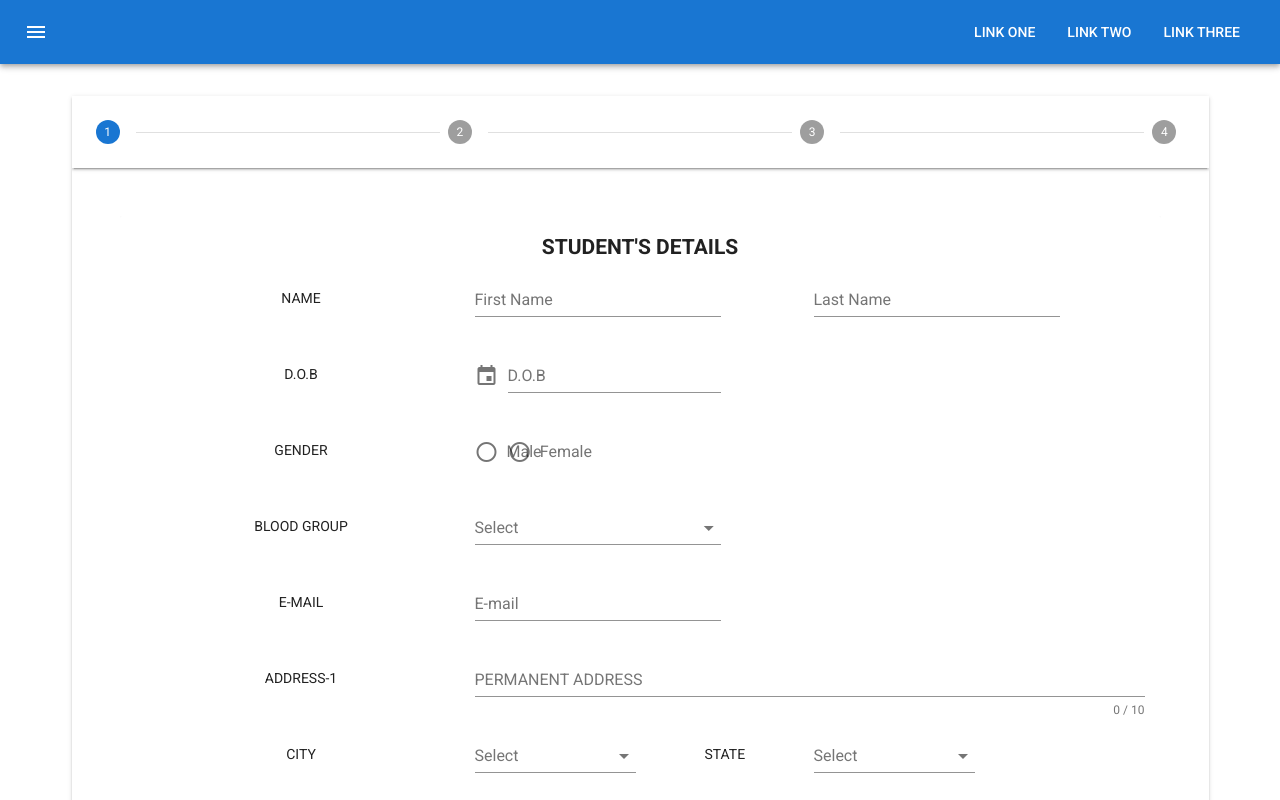
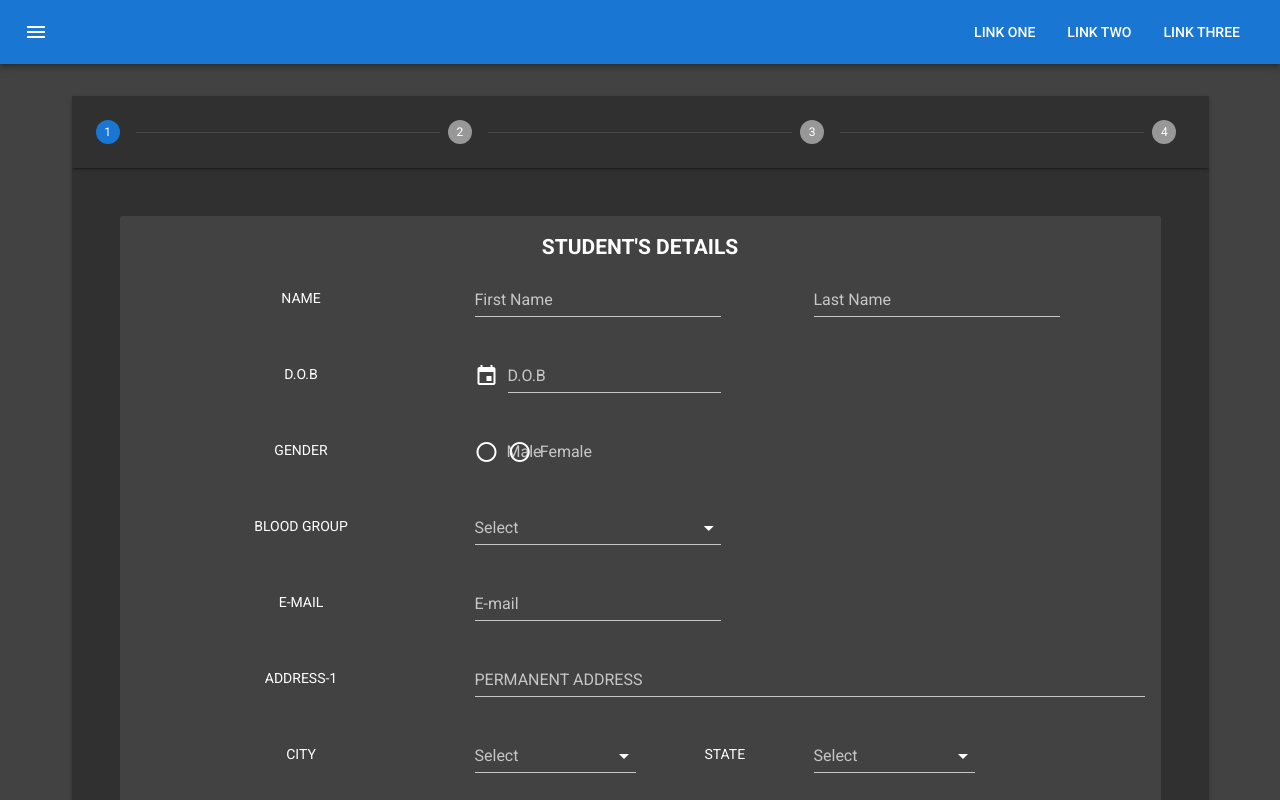
Before and after one commit to baibhabmondal/skylimRegister, a Vue app: page /#/admission in a window 1280 px wide. Shown: the top 800 px of the page. Built offline with nearby package versions, Linux system fonts and the light colour scheme; what vue-form-wizard would draw is missing.

Commit message:
second commit

```diff
--- a/package.json
+++ b/package.json
@@ -11,6 +11,7 @@
     "build": "node build/build.js"
   },
   "dependencies": {
+    "simple-vue-validator": "^0.15.0",
     "vue": "^2.5.2",
     "vue-form-wizard": "^0.8.4",
     "vue-router": "^3.0.1",
--- a/src/components/admission/index.vue
+++ b/src/components/admission/index.vue
@@ -1,6 +1,6 @@
 <template>
-    <div id="app">
-        <v-app id="inspire">
+    <div id="app" >
+        <v-app id="inspire" dark>
             <v-card>
             <navbar class="mb-2"></navbar>
 
@@ -35,6 +35,11 @@
                             </v-stepper-content>
                             <v-stepper-content step="3">
                                 <three></three>
+                                <v-btn color="primary" @click.native="e1 = 4">Continue</v-btn>
+                                <v-btn flat>Cancel</v-btn>
+                            </v-stepper-content>
+                              <v-stepper-content step="4">
+                                <four></four>
                                 <v-btn color="primary" @click.native="e1 = 1">Continue</v-btn>
                                 <v-btn flat>Cancel</v-btn>
                             </v-stepper-content>
@@ -56,7 +61,7 @@ import navbar from './../navbar.vue'
 import one from './steps/one.vue'
 import two from './steps/two.vue'
 import three from './steps/three.vue'
-
+import four from './steps/four.vue'
 export default {
   data () {
     return {
@@ -97,6 +102,6 @@ export default {
           this.e1--;
       }
   },
-  components:{navbar,one,two,three}
+  components:{navbar,one,two,three,four}
 }
 </script>
--- /dev/null
+++ b/src/components/admission/steps/four.vue
@@ -0,0 +1,117 @@
+
+<template>
+    <div>
+        <div class="form-group col-md-12">
+            <label for="logo" class="control-label">Attachments</label>
+            <br><br>
+             <div class="col-md-12">
+                <input type="file" multiple="multiple" id="attachments" @change="uploadFieldChange">
+                <hr>
+                <div class="col-md-12">
+                    <div class="attachment-holder animated fadeIn" v-cloak v-for="(attachment, index) in attachments">
+                        <span class="label label-primary">{{ attachment.name + ' (' + Number((attachment.size / 1024 / 1024).toFixed(1)) + 'MB)'}}</span>
+                        <span class="" style="background: red; cursor: pointer;" @click="removeAttachment(attachment)"><button class="btn btn-xs btn-danger">Remove</button></span>
+                    </div>
+                </div>
+             </div>
+             <br><br>
+             <button class="btn btn-primary" >Upload</button>
+        </div>
+    </div>
+</template>
+<script>
+    export default {
+        props: [
+            'settings'
+        ],
+        data() {
+            return {
+                // You can store all your files here
+                attachments: [],
+                // Each file will need to be sent as FormData element
+                data: new FormData(),
+                errors: {
+                },
+                percentCompleted: 0, // You can store upload progress 0-100 in value, and show it on the screen
+            }
+        },
+        watch: {
+        },
+        computed: {
+        },
+        methods: {
+            getAttachmentSize() {
+
+                this.upload_size = 0; // Reset to beginningƒ
+                this.attachments.map((item) => { this.upload_size += parseInt(item.size); });
+
+                this.upload_size = Number((this.upload_size).toFixed(1));
+                this.$forceUpdate();
+            },
+            prepareFields() {
+
+                if (this.attachments.length > 0) {
+                    for (var i = 0; i < this.attachments.length; i++) {
+                        let attachment = this.attachments[i];
+                        this.data.append('attachments[]', attachment);
+                    }
+                }
+            },
+            removeAttachment(attachment) {
+
+                this.attachments.splice(this.attachments.indexOf(attachment), 1);
+
+                this.getAttachmentSize();
+            },
+            // This function will be called every time you add a file
+            uploadFieldChange(e) {
+                var files = e.target.files || e.dataTransfer.files;
+                if (!files.length)
+                    return;
+                for (var i = files.length - 1; i >= 0; i--) {
+                    this.attachments.push(files[i]);
+                }
+                // Reset the form to avoid copying these files multiple times into this.attachments
+                document.getElementById("attachments").value = [];
+            },
+            // submit() {
+            //     this.prepareFields();
+            //     var config = {
+            //         headers: { 'Content-Type': 'multipart/form-data' } ,
+            //         onUploadProgress: function(progressEvent) {
+            //             this.percentCompleted = Math.round( (progressEvent.loaded * 100) / progressEvent.total );
+            //             this.$forceUpdate();
+            //         }.bind(this)
+            //     };
+            //     // Make HTTP request to store announcement
+            //     axios.post(this.settings.file_management.upload_files, this.data, config)
+            //     .then(function (response) {
+            //         console.log(response);
+            //         if (response.data.success) {
+            //             console.log('Successfull Upload');
+            //             toastr.success('Files Uploaded!', 'Success');
+            //             this.resetData();
+            //         } else {
+            //             console.log('Unsuccessful Upload');
+            //             this.errors = response.data.errors;
+            //         }
+            //     }.bind(this)) // Make sure we bind Vue Component object to this funtion so we get a handle of it in order to call its other methods
+            //     .catch(function (error) {
+            //         console.log(error);
+            //     });
+            // },
+            // We want to clear the FormData object on every upload so we can re-calculate new files again.
+            // Keep in mind that we can delete files as well so in the future we will need to keep track of that as well
+            resetData() {
+                this.data = new FormData(); // Reset it completely
+                this.attachments = [];
+            },
+            start() {
+                console.log('Starting File Management Component');
+            },
+        },
+        created() {
+            this.start();
+        }
+    }
+</script>
--- a/src/components/admission/steps/one.vue
+++ b/src/components/admission/steps/one.vue
@@ -1,7 +1,7 @@
 <template>
    <div>
        <v-card color="" class="mb-5" height="100%">
-           <v-form v-model="valid" lazy-validation>
+           <v-form v-model="valid" type="hidden" lazy-validation>
                <v-container grid-list-md text-xs-center>
 
 
@@ -45,19 +45,24 @@
                           full-width
                           :nudge-right="40"
                           min-width="190px"
+                           :error-messages="errors.collect('dobselect')"
+                                    v-validate="'required'"
                           required
                       >
                           <v-text-field  v-model="form.dob"
                               slot="activator"
                               label="D.O.B"
-
+                              required
                               prepend-icon="event"
-                              readonly required>
+                              :error-messages="errors.collect('dobselect')"
+                                    v-validate="'required'"
+                                    required
+                              >
                           </v-text-field>
                           <v-date-picker  v-model="form.dob"
                               landscape=""
                               ref="picker"
-
+                              required
                               @change="save"
                               min="1950-0  1-01"
                               :max="new Date().toISOString().substr(0, 10)">
@@ -72,30 +77,27 @@
 
 
 
-                        <v-radio-group :mandatory="false" row  v-model="form.gender">
+                        <v-radio-group :mandatory="true" row  v-model="form.gender" v-validate="'required|in:male,female'" required>
                             <v-flex xs2>
-                               <v-radio label="Male" value="male"  ></v-radio>
+                               <v-radio label="Male" value="male"  v-validate="'required'" ></v-radio>
                             </v-flex>
                             <v-flex xs2 >
                                <v-radio label="Female" value="female"></v-radio>
                             </v-flex>
-
                         </v-radio-group>
-
-
                    </v-layout>
 <!-- blood groups -->
                    <v-layout>
                         <v-flex xs4 pt-4>BLOOD GROUP</v-flex>
                         <v-flex xs3>
                             <v-select  v-model="form.bloodgroup"
-                               label="Select"
-                                :items="items"
-                                 :error-messages="errors.collect('bloodGroupSelect')"
+                               :error-messages="errors.collect('bgselect')"
                                     v-validate="'required'"
-                                    data-vv-name="boloodGroupSelect"
+                                    data-vv-name="bgselect"
                                     required
-                                 item-value="text"
+                                    label="Select"
+                                    :items="items"
+                                    item-value="text"
                               ></v-select>
                         </v-flex>
                    </v-layout>
@@ -121,9 +123,8 @@
                       </v-flex>
                      <v-flex xs8>
                          <v-text-field  v-model="form.add1"
-                         :error-messages="errors.collect('address')" data-vv-name="address" v-validate="'required|alpha'"
+                         :error-messages="errors.collect('address')" data-vv-name="address" v-validate="'required'"
                          label="PERMANENT ADDRESS"
-                         :counter="10"
                          required
                       ></v-text-field>
 
@@ -139,9 +140,9 @@
                                 </v-flex>
                                 <v-flex xs2>
                               <v-select  v-model="form.add1city"
-                               :error-messages="errors.collect('citySelect')"
+                               :error-messages="errors.collect('cselect')"
                                     v-validate="'required'"
-                                    data-vv-name="select"
+                                    data-vv-name="cselect"
                                     required
                                     label="Select"
                                     :items="items"
@@ -155,9 +156,9 @@
                            </v-flex>
                            <v-flex xs2 >
                               <v-select  v-model="form.add1state"
-                               :error-messages="errors.collect('stateSelect')"
+                               :error-messages="errors.collect('sselect')"
                                     v-validate="'required'"
-                                    data-vv-name="select"
+                                    data-vv-name="sselect"
                                     required
                                label="Select"
                                 :items="items"
@@ -187,7 +188,6 @@
                      <v-flex xs8>
                          <v-text-field  v-model="form.add2"
                          label="TEMPORARY ADDRESS"
-                         :counter="10"
                          required
                       ></v-text-field>
 
@@ -227,7 +227,7 @@
                               PINCODE
                            </v-flex>
                            <v-flex xs2 >
-                            <v-text-field  v-model="form.add2pincode" label="pincode" :counter="6" required></v-text-field>
+                            <v-text-field  v-model="form.add2pincode" label="pincode" required></v-text-field>
                            </v-flex>
                   </v-layout>
 
@@ -242,7 +242,7 @@
                         <v-flex xs2 offset-xs1 >
                        <v-text-field   v-model="form.contact2" label="student-2" ></v-text-field>
                         </v-flex>
-                    </v-layout>{{errors.any()}}
+                    </v-layout>
 
     <v-btn @click="submit" type="submit" color="primary">CONTINUE</v-btn>
     <v-btn @click="clear" color="primary">clear</v-btn>
@@ -293,21 +293,28 @@ export default {
             required: () => "address can not be empty",
             max: "The name field may not be greater than 10 characters"
           },
-          bloodGroupSelect: {
-            required:()=> "Select field is required"
+          dobselect: {
+            required:   "D.O.B is required"
           },
-          citySelect: {
+          bgselect: {
+            required:"Select field is required"
+          },
+          cselect: {
             required: "Select field is required"
           },
-          stateSelect: {
+          sselect: {
             required: "Select field is required"
+          },
+          phone: {
+            required: "phone is required"
           },
           pin: {
             required: "pincode is required"
           },
-          phone: {
-            required: "phone is required"
+          gender:{
+            required: "select is required"
           }
+
         }
       }
     };
@@ -323,11 +330,18 @@ export default {
   },
   methods: {
     submit () {
-        this.$validator.validateAll();
-        this.a=this.errors.any();
-        if(this.a == false){
+         console.log(this.errors.any());
+        this.$validator.validateAll().then((result) => {
+        if (result) {
+console.log(this.errors.any());
+        if(this.errors.any() == false){
           this.$emit('form1validity',2);
         }
+          return;
+        }
+
+
+      });
       },
     clear() {
        this.form.fname = "",
--- a/src/components/admission/steps/three.vue
+++ b/src/components/admission/steps/three.vue
@@ -1,5 +1,77 @@
 <template>
-    <div>
-        <v-card color="grey lighten-1" class="mb-5" height="200px"></v-card>
-    </div>
+   <div>
+       <v-card  class="mb-5" height="100%" >
+          <v-container  width="60%" >
+              <v-layout row>
+                 <v-flex xs6 class="border">
+                   <h2> X BOARD DETAILS</h2>
+   <!-- details of your 10 board -->
+              <v-layout row>
+                    <v-flex xs3 pt-4>
+                        NAME OF THE INSTITUTION
+                    </v-flex>
+                    <v-flex xs5>
+                       <v-text-field label="First Name"  required ></v-text-field>
+                    </v-flex>
+              </v-layout>
+      <!-- name of the board         -->
+      <v-layout row>
+            <v-flex xs3 pt-4>
+                 NAME OF THE BOARD
+            </v-flex>
+            <v-flex xs3>
+                   <v-text-field label="First Name"  required ></v-text-field>
+            </v-flex>
+      </v-layout>
+   <!-- marks scored in 10    -->
+             <v-layout row>
+                 <v-flex xs3 pt-4>
+                   MARKS SCORED
+                 </v-flex>
+                 <v-flex xs5>
+                    <v-text-field label="First Name"  required ></v-text-field>
+                 </v-flex>
+             </v-layout>
+             </v-flex>
+
+        <v-flex xs6>
+                                  <h2> XII BOARD DETAILS</h2>
+   <!-- details of your 10 board -->
+              <v-layout row>
+                    <v-flex xs3 pt-4>
+                        NAME OF THE INSTITUTION
+                    </v-flex>
+                    <v-flex xs5>
+                       <v-text-field label="First Name"  required ></v-text-field>
+                    </v-flex>
+              </v-layout>
+      <!-- name of the board         -->
+      <v-layout row>
+            <v-flex xs3 pt-4>
+                 NAME OF THE BOARD
+            </v-flex>
+            <v-flex xs5>
+                     <v-text-field label="First Name"  required ></v-text-field>
+            </v-flex>
+      </v-layout>
+   <!-- marks scored in 10    -->
+             <v-layout row>
+                 <v-flex xs3 pt-4>
+                   MARKS SCORED
+                 </v-flex>
+                 <v-flex xs5>
+                     <v-text-field label="First Name"  required ></v-text-field>
+                 </v-flex>
+             </v-layout>
+
+          </v-flex>
+              </v-layout>
+          </v-container>
+
+
+       </v-card>
+   </div>
 </template>
+<style scoped>
+
+</style>
--- a/src/components/admission/steps/two.vue
+++ b/src/components/admission/steps/two.vue
@@ -172,7 +172,7 @@
 
                        <v-flex xs3  d-inline-fleX  >
 
-                           <v-text-field :error-messages="errors.collect('name')" data-vv-name="name"  label="First Name"  v-model="form2.gfname" ></v-text-field>
+                           <v-text-field label="First Name"  v-model="form2.gfname" ></v-text-field>
                        </v-flex>
 
 
@@ -332,12 +332,19 @@ watch: {
  }
 },
 methods: {
-    submit () {
-        this.$validator.validateAll();
-        this.a=this.errors.any();
-        if(this.a == false){
+    submit(){
+        console.log(this.errors.any());
+        this.$validator.validateAll().then((result) => {
+        if (result) {
+console.log(this.errors.any());
+        if(this.errors.any() == false){
           this.$emit('form1validity',3);
         }
+          return;
+        }
+
+
+      });
       },
        clear () {
 
--- a/src/router/index.js
+++ b/src/router/index.js
@@ -14,8 +14,9 @@ export default new Router({
     },
     {
       path:'/admission',
-      name: 'admissionInit',
+      name:'admissionInit',
       component: admissionInit
+
     }
   ]
 })
```
Also changed, not shown: 1 other file (tests, documents, lock files or other folders).
